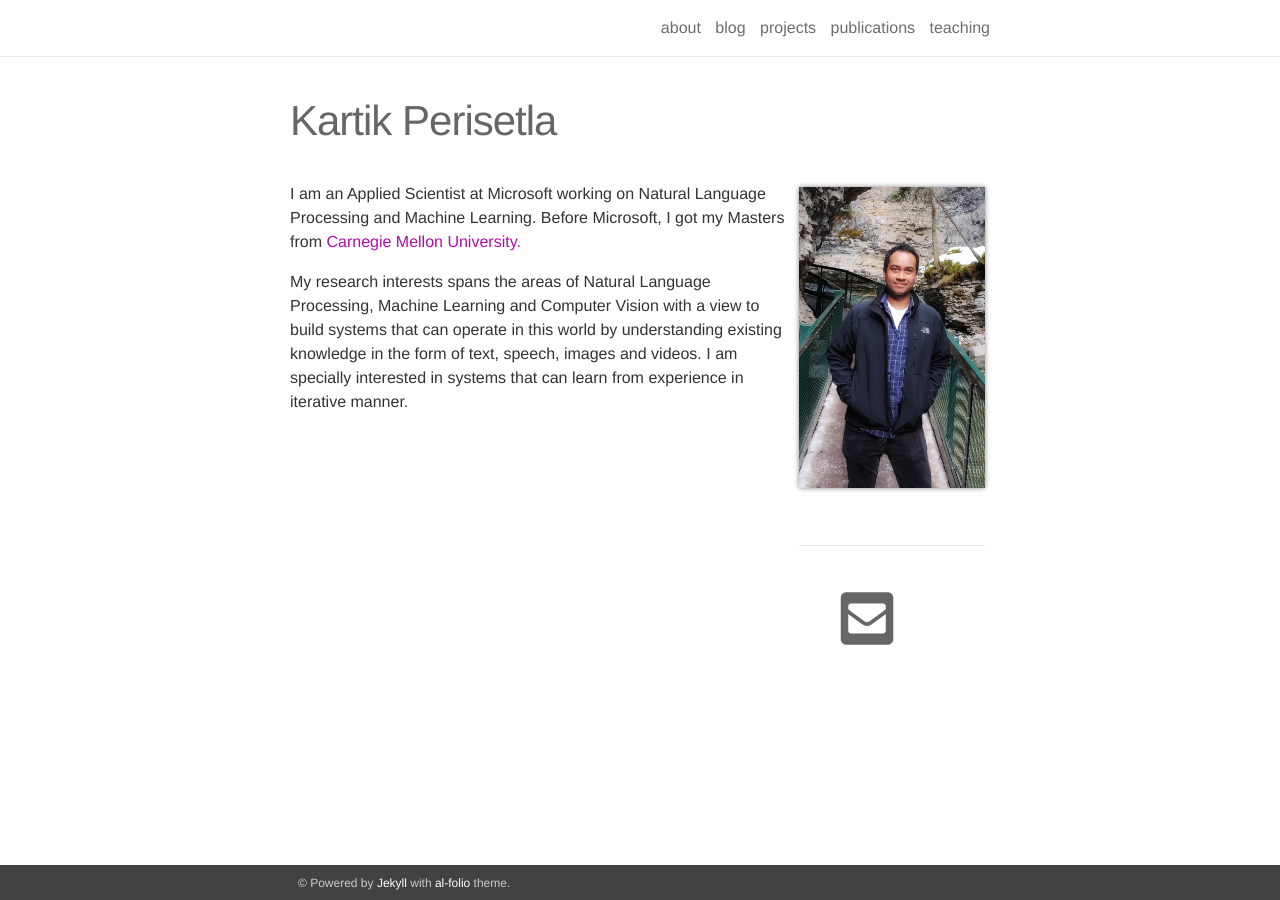
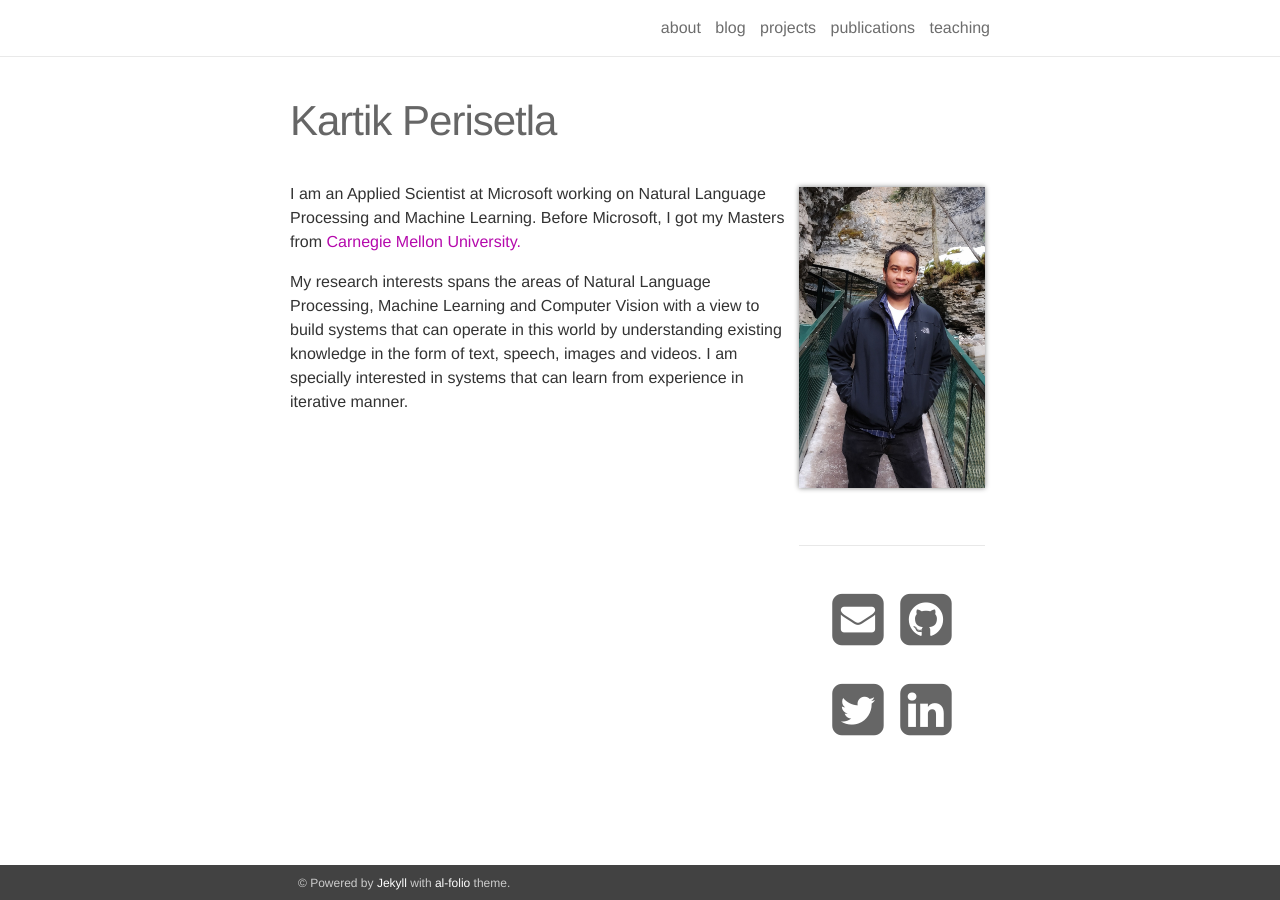
Before and after one commit to kartikperisetla/kartikperisetla.github.io, a Jekyll site: the page built from _pages/about.md, in a window 1280 px wide. Built offline with Jekyll 4.4.1, drawn with Linux system fonts in a browser that asks for light colours; nearby versions of some CDN libraries.

Commit message:
nit change

```diff
--- a/_includes/head.html
+++ b/_includes/head.html
@@ -10,4 +10,6 @@
 
   <link rel="stylesheet" href="{{ '/assets/css/main.css' | prepend: site.baseurl | prepend: site.url }}">
   <link rel="canonical" href="{{ page.url | replace:'index.html','' | prepend: site.baseurl | prepend: site.url }}">
+
+  <link rel="stylesheet" href="https://maxcdn.bootstrapcdn.com/font-awesome/4.4.0/css/font-awesome.min.css">
 </head>
--- a/_includes/hemline.html
+++ b/_includes/hemline.html
@@ -21,7 +21,7 @@
 {% endif %}
 
 <!-- Include custom icon fonts -->
-<link rel="stylesheet" href="{{ '/assets/css/fontawesome-all.min.css' | prepend: site.baseurl | prepend: site.url }}">
+<!-- <link rel="stylesheet" href="{{ '/assets/css/fontawesome-all.min.css' | prepend: site.baseurl | prepend: site.url }}"> -->
 <link rel="stylesheet" href="{{ '/assets/css/academicons.min.css' | prepend: site.baseurl | prepend: site.url }}">
 
 <!-- Google Analytics -->
```
